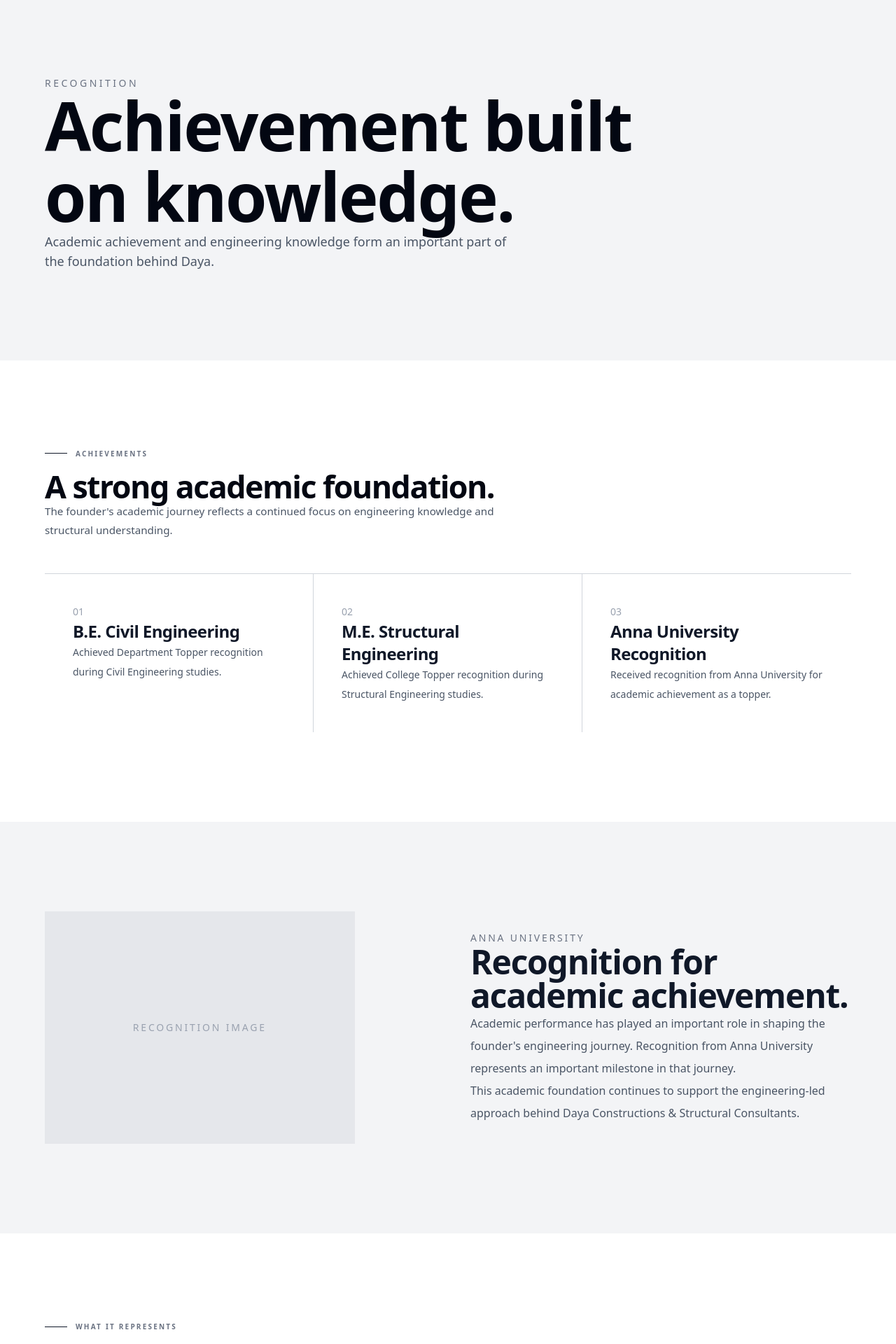
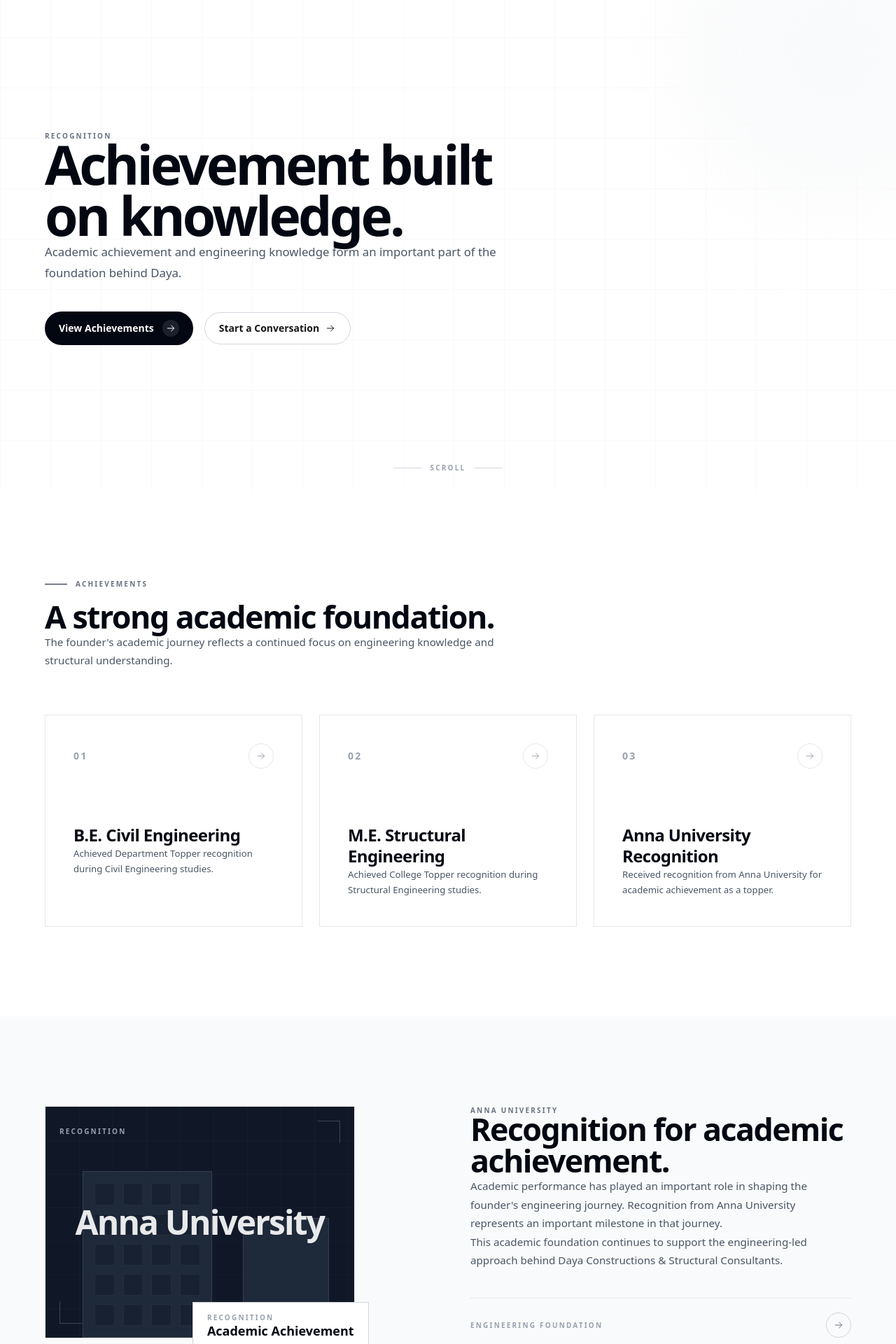
Before and after one commit to Sumolegen/Construction-Website, a Next.js app: page /awards in a window 1280 px wide. Shown: the part 100-2020 px from the top of the page at 70% size. Built offline with nearby package versions, Linux system fonts and the light colour scheme.

Commit message:
awardspage-updated

```diff
--- a/src/app/awards/page.tsx
+++ b/src/app/awards/page.tsx
@@ -1,6 +1,7 @@
 import Link from "next/link";
 import Container from "../../Components/ui/Container";
 import SectionHeading from "../../Components/ui/SectionHeading";
+import ImagePlaceholder from "../../Components/cards/ImagePlaceholder";
 
 const achievements = [
   {
@@ -44,151 +45,283 @@
   },
 ];
 
+function ArrowIcon() {
+  return (
+    <svg
+      viewBox="0 0 24 24"
+      fill="none"
+      stroke="currentColor"
+      strokeWidth="1.5"
+      className="h-4 w-4"
+      aria-hidden="true"
+    >
+      <path
+        strokeLinecap="round"
+        strokeLinejoin="round"
+        d="M5 12h14m-6-6 6 6-6 6"
+      />
+    </svg>
+  );
+}
+
 export default function AwardsPage() {
   return (
     <main>
-      {/* Hero */}
-      <section className="bg-gray-100">
+      {/* =========================================================
+          HERO
+      ========================================================= */}
+      <section className="relative overflow-hidden bg-white">
+        <div
+          aria-hidden="true"
+          className="architectural-grid pointer-events-none absolute inset-0 opacity-60"
+        />
+
+        <div
+          aria-hidden="true"
+          className="pointer-events-none absolute right-[-120px] top-[-120px] h-[420px] w-[420px] rounded-full bg-gray-50 blur-3xl"
+        />
+
         <Container>
-          <div className="flex min-h-[65vh] items-center py-24 sm:py-28 lg:py-32">
+          <div className="relative flex min-h-[calc(100vh-80px)] items-center py-16 sm:py-20 lg:py-24">
             <div className="max-w-5xl">
-              <p className="mb-6 text-sm font-medium uppercase tracking-[0.25em] text-gray-500">
+              <p className="text-label text-gray-500">
                 Recognition
               </p>
 
-              <h1 className="text-5xl font-semibold leading-[1.05] tracking-tight text-gray-950 sm:text-6xl lg:text-8xl">
+              <h1 className="text-display mt-7 max-w-5xl text-gray-950">
                 Achievement built
                 <br />
                 on knowledge.
               </h1>
 
-              <p className="mt-8 max-w-2xl text-base leading-7 text-gray-600 sm:text-lg">
+              <p className="text-body-lg mt-14 max-w-2xl text-gray-600">
                 Academic achievement and engineering knowledge form an
                 important part of the foundation behind Daya.
               </p>
+
+              <div className="mt-10 flex flex-wrap items-center gap-4">
+                <Link
+                  href="#achievements"
+                  className="group inline-flex items-center gap-3 rounded-full bg-gray-950 px-5 py-3 font-[var(--font-primary)] text-sm font-semibold text-white transition-all duration-300 hover:-translate-y-0.5 hover:bg-gray-800 hover:shadow-lg"
+                >
+                  <span>View Achievements</span>
+
+                  <span className="flex h-6 w-6 items-center justify-center rounded-full bg-white/10 transition-transform duration-300 group-hover:translate-x-1">
+                    <ArrowIcon />
+                  </span>
+                </Link>
+
+                <Link
+                  href="/contact"
+                  className="group inline-flex items-center gap-2 rounded-full border border-gray-300 bg-white px-5 py-3 font-[var(--font-primary)] text-sm font-semibold text-gray-950 transition-all duration-300 hover:-translate-y-0.5 hover:border-gray-950"
+                >
+                  <span>Start a Conversation</span>
+
+                  <span className="transition-transform duration-300 group-hover:translate-x-1">
+                    <ArrowIcon />
+                  </span>
+                </Link>
+              </div>
             </div>
           </div>
         </Container>
+
+        {/* Scroll Indicator */}
+        <div
+          aria-hidden="true"
+          className="absolute bottom-7 left-1/2 hidden -translate-x-1/2 items-center gap-3 lg:flex"
+        >
+          <span className="h-px w-10 bg-gray-300" />
+          <span className="text-label text-gray-400">Scroll</span>
+          <span className="h-px w-10 bg-gray-300" />
+        </div>
       </section>
 
-      {/* Achievements */}
-      <section className="bg-white py-24 sm:py-28 lg:py-32">
+      {/* =========================================================
+          ACHIEVEMENTS
+      ========================================================= */}
+      <section
+        id="achievements"
+        className="bg-white py-24 sm:py-28 lg:py-32"
+      >
         <Container>
+          <div className="flex flex-col gap-12 lg:gap-16">
             <SectionHeading
               eyebrow="Achievements"
               title="A strong academic foundation."
               description="The founder's academic journey reflects a continued focus on engineering knowledge and structural understanding."
             />
 
-          <div className="mt-12 grid border-t border-gray-300 md:grid-cols-3">
+            <div className="grid gap-6 md:grid-cols-3">
               {achievements.map((achievement) => (
                 <article
                   key={achievement.number}
-                className="border-b border-gray-300 p-6 md:border-b-0 md:border-r md:p-8 lg:p-10 last:md:border-r-0"
+                  className="group relative overflow-hidden border border-gray-200 bg-white p-7 transition-all duration-500 hover:-translate-y-1 hover:border-gray-400 hover:shadow-xl hover:shadow-gray-950/5 sm:p-8 lg:p-10"
                 >
-                <span className="text-sm font-medium text-gray-400">
+                  <div className="flex items-center justify-between">
+                    <span className="font-[var(--font-primary)] text-sm font-semibold tracking-[0.16em] text-gray-400">
                       {achievement.number}
                     </span>
 
-                <h2 className="mt-12 text-2xl font-semibold tracking-tight text-gray-900">
+                    <span
+                      aria-hidden="true"
+                      className="flex h-9 w-9 items-center justify-center rounded-full border border-gray-200 text-gray-400 transition-all duration-300 group-hover:border-gray-950 group-hover:text-gray-950"
+                    >
+                      <ArrowIcon />
+                    </span>
+                  </div>
+
+                  <div className="mt-20">
+                    <h2 className="font-[var(--font-primary)] text-2xl font-semibold leading-tight tracking-[-0.025em] text-gray-950">
                       {achievement.title}
                     </h2>
 
-                <p className="mt-4 text-sm leading-7 text-gray-600">
+                    <p className="text-body-sm mt-5 text-gray-600">
                       {achievement.description}
                     </p>
+                  </div>
+
+                  <div
+                    aria-hidden="true"
+                    className="absolute bottom-0 left-0 h-1 w-0 bg-gray-950 transition-all duration-500 group-hover:w-full"
+                  />
                 </article>
               ))}
+            </div>
           </div>
         </Container>
       </section>
 
-      {/* Recognition */}
-      <section className="bg-gray-100 py-24 sm:py-28 lg:py-32">
+      {/* =========================================================
+          RECOGNITION
+      ========================================================= */}
+      <section className="bg-gray-50 py-24 sm:py-28 lg:py-32">
         <Container>
-          <div className="grid gap-12 lg:grid-cols-12 lg:gap-16">
-            <div className="lg:col-span-5">
-              <div className="aspect-4/3 bg-gray-200">
-                <div className="flex h-full items-center justify-center">
-                  <span className="text-sm font-medium uppercase tracking-[0.2em] text-gray-400">
-                    Recognition Image
-                  </span>
+          <div className="grid items-center gap-12 lg:grid-cols-12 lg:gap-16">
+            {/* Recognition Image */}
+            <div className="relative lg:col-span-5">
+              <div className="image-hover overflow-hidden border border-gray-200 bg-white">
+                <ImagePlaceholder
+                  label="Recognition"
+                  title="Anna University"
+                  aspectRatio="aspect-[4/3]"
+                />
               </div>
+
+              <div className="absolute -bottom-5 -right-5 hidden border border-gray-300 bg-white px-5 py-4 sm:block">
+                <p className="text-label text-gray-400">
+                  Recognition
+                </p>
+
+                <p className="mt-1 font-[var(--font-primary)] text-lg font-semibold text-gray-950">
+                  Academic Achievement
+                </p>
               </div>
             </div>
 
-            <div className="flex items-center lg:col-span-6 lg:col-start-7">
-              <div>
-                <p className="text-sm font-medium uppercase tracking-[0.2em] text-gray-500">
+            {/* Recognition Content */}
+            <div className="lg:col-span-6 lg:col-start-7">
+              <p className="text-label text-gray-500">
                 Anna University
               </p>
 
-                <h2 className="mt-4 text-4xl font-semibold tracking-tight text-gray-900 sm:text-5xl">
+              <h2 className="text-h2 mt-6 max-w-2xl text-gray-950">
                 Recognition for academic achievement.
               </h2>
 
-                <p className="mt-6 text-base leading-8 text-gray-600">
+              <p className="text-body mt-10 max-w-2xl text-gray-600">
                 Academic performance has played an important role in shaping
                 the founder&apos;s engineering journey. Recognition from Anna
                 University represents an important milestone in that journey.
               </p>
 
-                <p className="mt-5 text-base leading-8 text-gray-600">
+              <p className="text-body mt-6 max-w-2xl text-gray-600">
                 This academic foundation continues to support the
-                  engineering-led approach behind Daya Constructions &
+                engineering-led approach behind Daya Constructions &amp;
                 Structural Consultants.
               </p>
+
+              <div className="mt-10">
+                <div className="h-px w-full bg-gray-200" />
+
+                <div className="mt-5 flex items-center justify-between">
+                  <span className="text-label text-gray-400">
+                    Engineering Foundation
+                  </span>
+
+                  <span
+                    aria-hidden="true"
+                    className="flex h-9 w-9 items-center justify-center rounded-full border border-gray-300 text-gray-500"
+                  >
+                    <ArrowIcon />
+                  </span>
+                </div>
               </div>
             </div>
           </div>
         </Container>
       </section>
 
-      {/* Values */}
+      {/* =========================================================
+          WHAT IT REPRESENTS
+      ========================================================= */}
       <section className="bg-white py-24 sm:py-28 lg:py-32">
         <Container>
+          <div className="flex flex-col gap-12 lg:gap-16">
             <SectionHeading
               eyebrow="What It Represents"
               title="Knowledge that supports better decisions."
               description="Recognition is not only about achievement. It represents the knowledge and discipline brought into practical engineering work."
             />
 
-          <div className="mt-12 grid gap-8 md:grid-cols-3">
+            <div className="grid gap-8 md:grid-cols-3">
               {values.map((value) => (
                 <article
                   key={value.number}
-                className="border-t border-gray-300 pt-6"
+                  className="group border-t border-gray-300 pt-6"
                 >
-                <span className="text-sm font-medium text-gray-400">
+                  <div className="flex items-center justify-between">
+                    <span className="font-[var(--font-primary)] text-sm font-semibold tracking-[0.16em] text-gray-400">
                       {value.number}
                     </span>
 
-                <h2 className="mt-8 text-2xl font-semibold tracking-tight text-gray-900">
+                    <span
+                      aria-hidden="true"
+                      className="flex h-8 w-8 items-center justify-center rounded-full border border-gray-200 text-gray-400 transition-all duration-300 group-hover:border-gray-950 group-hover:text-gray-950"
+                    >
+                      <ArrowIcon />
+                    </span>
+                  </div>
+
+                  <h2 className="font-[var(--font-primary)] mt-10 text-2xl font-semibold leading-tight tracking-[-0.025em] text-gray-950">
                     {value.title}
                   </h2>
 
-                <p className="mt-4 text-sm leading-7 text-gray-600">
+                  <p className="text-body-sm mt-5 max-w-sm text-gray-600">
                     {value.description}
                   </p>
                 </article>
               ))}
             </div>
+          </div>
         </Container>
       </section>
 
-      {/* CTA */}
+      {/* =========================================================
+          CTA
+      ========================================================= */}
       <section className="bg-gray-950 py-24 sm:py-28 lg:py-32">
         <Container>
           <div className="mx-auto max-w-4xl text-center">
-            <p className="text-sm font-medium uppercase tracking-[0.25em] text-gray-400">
+            <p className="text-label text-gray-400">
               Work With Us
             </p>
 
-            <h2 className="mt-5 text-4xl font-semibold leading-tight tracking-tight text-white sm:text-5xl lg:text-6xl">
+            <h2 className="text-h2 mt-6 text-white">
               Let&apos;s build something with confidence.
             </h2>
 
-            <p className="mx-auto mt-6 max-w-2xl text-base leading-7 text-gray-400 sm:text-lg">
+            <p className="text-body-lg mx-auto mt-8 max-w-2xl text-gray-400">
               Discuss your construction, structural or restoration
               requirements with us.
             </p>
@@ -196,9 +329,13 @@
             <div className="mt-10">
               <Link
                 href="/contact"
-                className="inline-flex items-center justify-center rounded-md bg-white px-6 py-3 text-sm font-medium text-gray-950 transition-colors duration-200 hover:bg-gray-200"
+                className="group inline-flex items-center gap-3 rounded-full bg-white px-6 py-3.5 font-[var(--font-primary)] text-sm font-semibold text-gray-950 transition-all duration-300 hover:-translate-y-0.5 hover:bg-gray-200 hover:shadow-lg"
               >
-                Start a Conversation
+                <span>Start a Conversation</span>
+
+                <span className="flex h-6 w-6 items-center justify-center rounded-full bg-gray-950 text-white transition-transform duration-300 group-hover:translate-x-1">
+                  <ArrowIcon />
+                </span>
               </Link>
             </div>
           </div>
```
Lines whose indentation alone changed are shown as unchanged.
